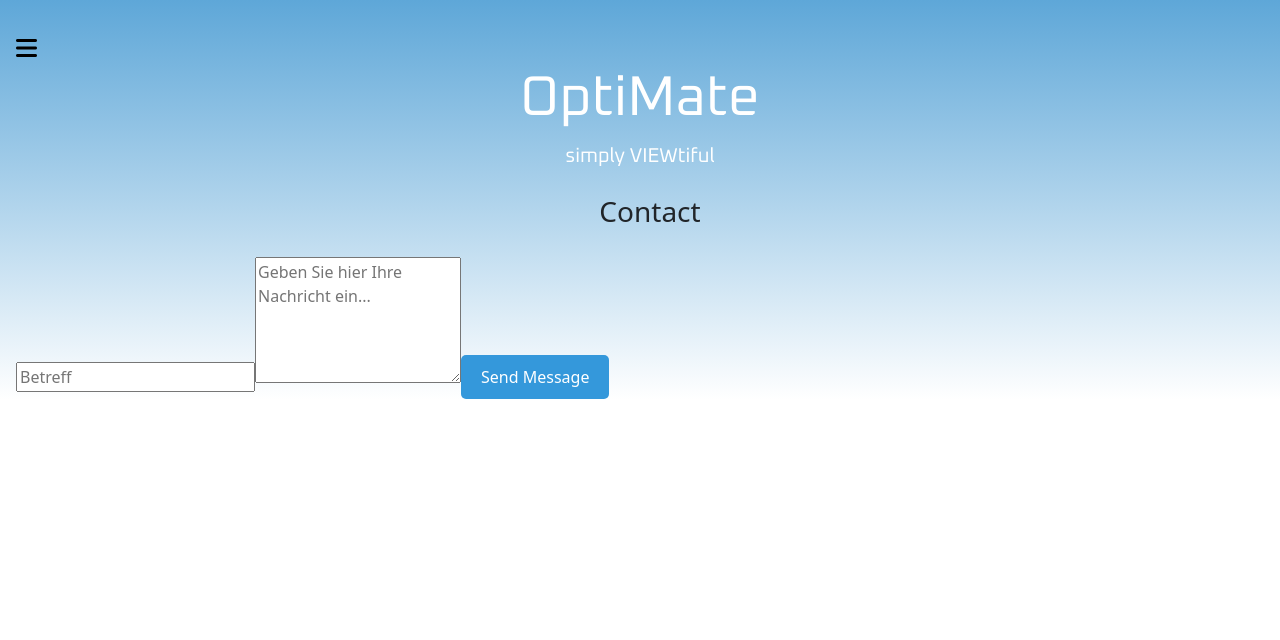
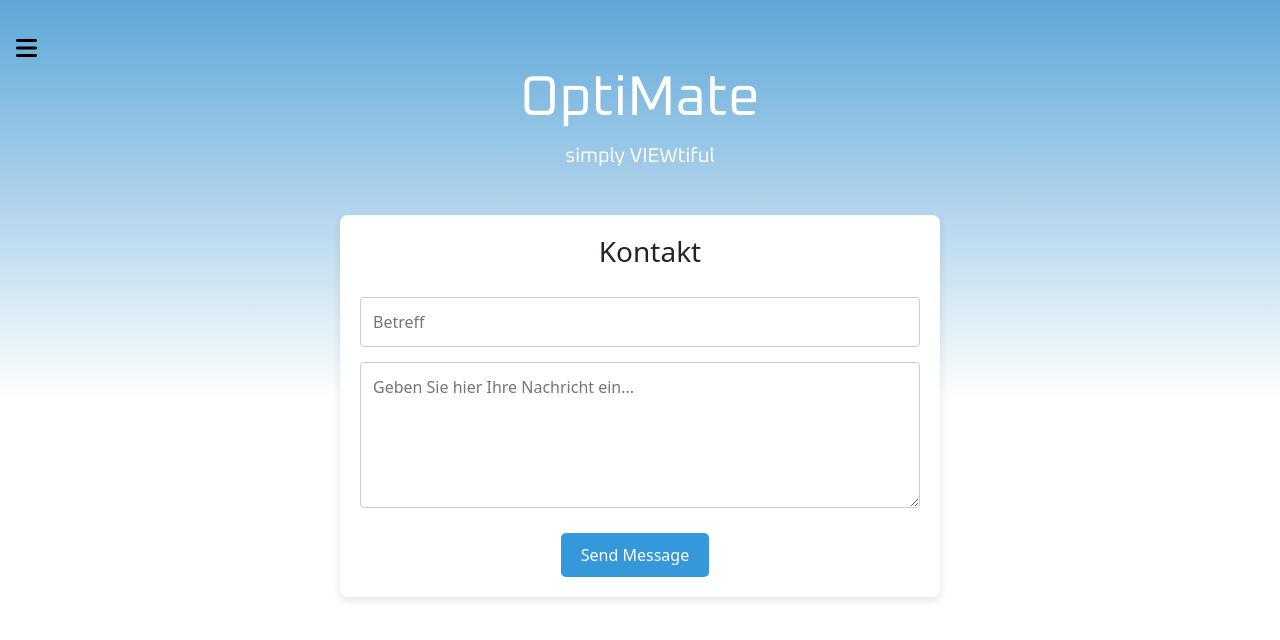
Before and after one commit to coldzeraa/MPR4PTG2, a React (Create React App) app in the folder frontend/: page /contact in a window 1280 px wide. Shown: the top 640 px of the page. Built offline with nearby package versions, Linux system fonts and the light colour scheme.

Commit message:
added styling

```diff
--- a/frontend/src/App.css
+++ b/frontend/src/App.css
@@ -310,6 +310,53 @@
 }
 
 
+/*Contact*/
+
+.wide-input {
+    width: 100%;
+    max-width: 600px;
+    height: auto;
+    min-height: 100px;
+    padding: 10px;
+    font-size: 16px;
+    border-radius: 8px;
+    border: 1px solid #ddd;
+    box-shadow: 0px 4px 8px rgba(0, 0, 0, 0.1);
+    margin-y: 10px;
+    resize: vertical;
+    overflow-y: auto;
+}
+
+.contact-box {
+    display: flex;
+    flex-direction: column;
+    align-items: center;
+}
+
+
+.content-box {
+    width: 60%;
+    max-width: 600px;
+    background-color: #fff;
+    padding: 20px;
+    border-radius: 8px;
+    box-shadow: 0 4px 8px rgba(0, 0, 0, 0.1);
+    margin-top: 20px;
+    display: flex;
+    flex-direction: column;
+    align-items: center;
+}
+
+.input-field {
+    width: 100%;
+    padding: 12px;
+    margin-bottom: 15px;
+    border: 1px solid #ccc;
+    border-radius: 4px;
+    font-size: 16px;
+}
+
+
 /*Examination Info*/
 
 .title-item-content {
--- a/frontend/src/components/Contact.js
+++ b/frontend/src/components/Contact.js
@@ -13,7 +13,7 @@
 );
 
 function Contact() {
-    const { icon, label } = IconMap['contact'] || { icon: "", label: "Contact" };
+    const { icon, label } = IconMap['contact'] || { icon: "", label: "Kontakt" };
     const [message, setMessage] = useState("");
     const [subject, setSubject] = useState("");
 
```
